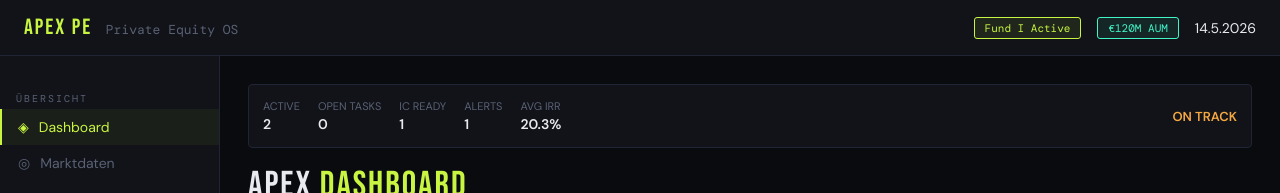
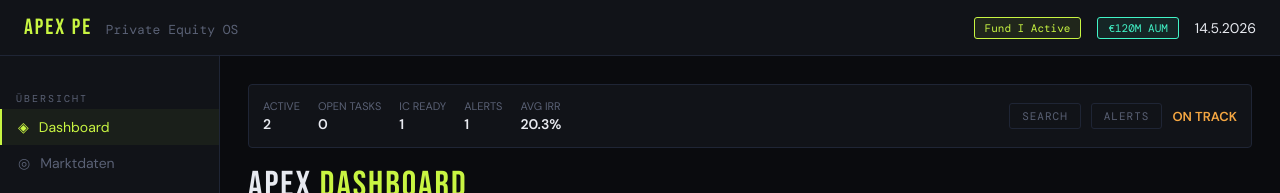
Before and after one commit to somatic3000-dev/apex-pe-app, a React (Vite) app: page / in a window 1280 px wide. Shown: the top 193 px of the page. Built offline with nearby package versions, Linux system fonts and the light colour scheme; a web font is replaced by a local one.

Commit message:
CommandBar.jsx aktualisieren

```diff
--- a/src/components/CommandBar.jsx
+++ b/src/components/CommandBar.jsx
@@ -1,4 +1,9 @@
-export default function CommandBar({ portfolio = [], deals = [], tasks = [] }) {
+export default function CommandBar({
+  portfolio = [],
+  deals = [],
+  tasks = [],
+  setPage,
+}) {
   const activeCompanies = portfolio.filter((p) => p.status === "Active").length;
 
   const avgIrr =
@@ -14,7 +19,6 @@ export default function CommandBar({ portfolio = [], deals = [], tasks = [] }) {
   ).length;
 
   const openTasks = tasks.filter((t) => t.status !== "Done").length;
-
   const alerts = portfolio.filter((p) => Number(p.irr) < 15).length;
 
   const health =
@@ -52,8 +56,24 @@ export default function CommandBar({ portfolio = [], deals = [], tasks = [] }) {
           <CommandMetric label="AVG IRR" value={`${avgIrr.toFixed(1)}%`} />
         </div>
 
-        <div style={{ color: healthColor, fontWeight: 700, fontSize: 13 }}>
-          {health}
+        <div style={{ display: "flex", gap: 10, alignItems: "center" }}>
+          <button
+            className="btn btn-ghost btn-sm"
+            onClick={() => setPage("search")}
+          >
+            SEARCH
+          </button>
+
+          <button
+            className="btn btn-ghost btn-sm"
+            onClick={() => setPage("notifications")}
+          >
+            ALERTS
+          </button>
+
+          <div style={{ color: healthColor, fontWeight: 700, fontSize: 13 }}>
+            {health}
+          </div>
         </div>
       </div>
     </div>
```
